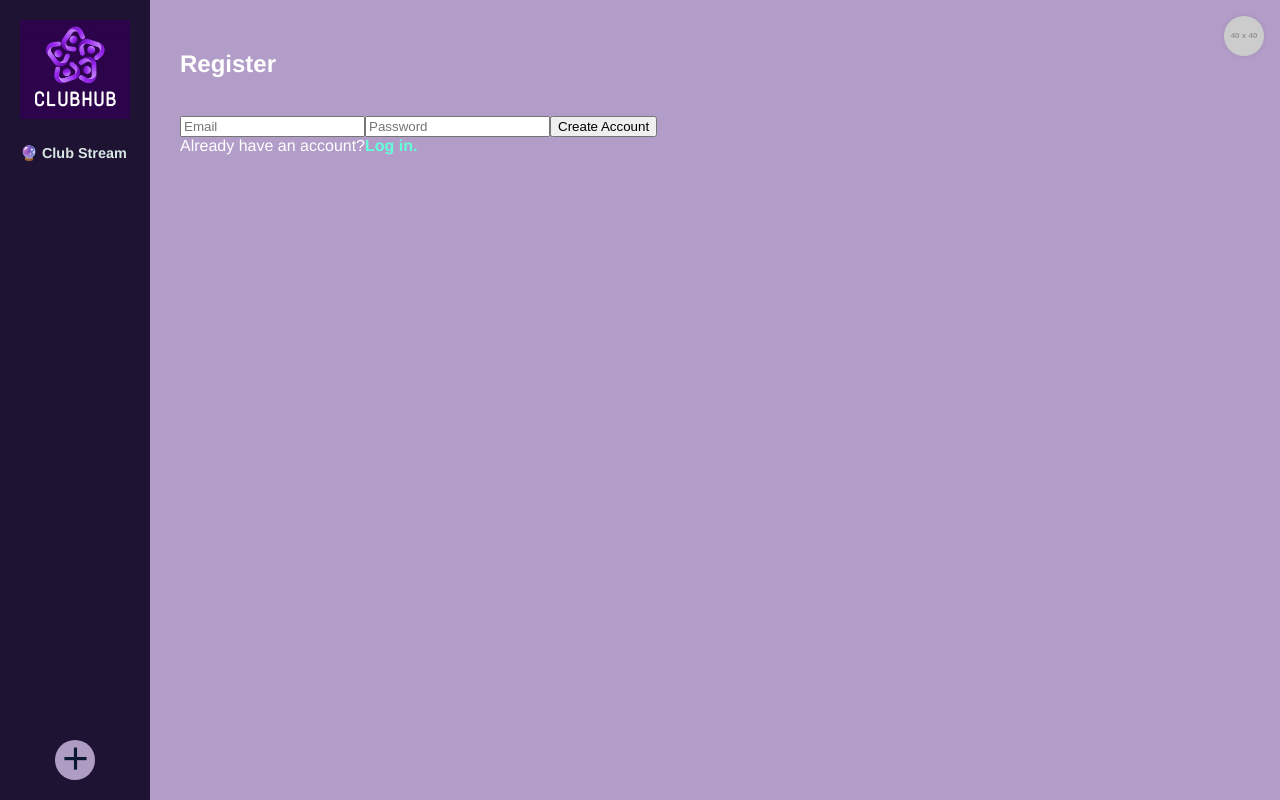
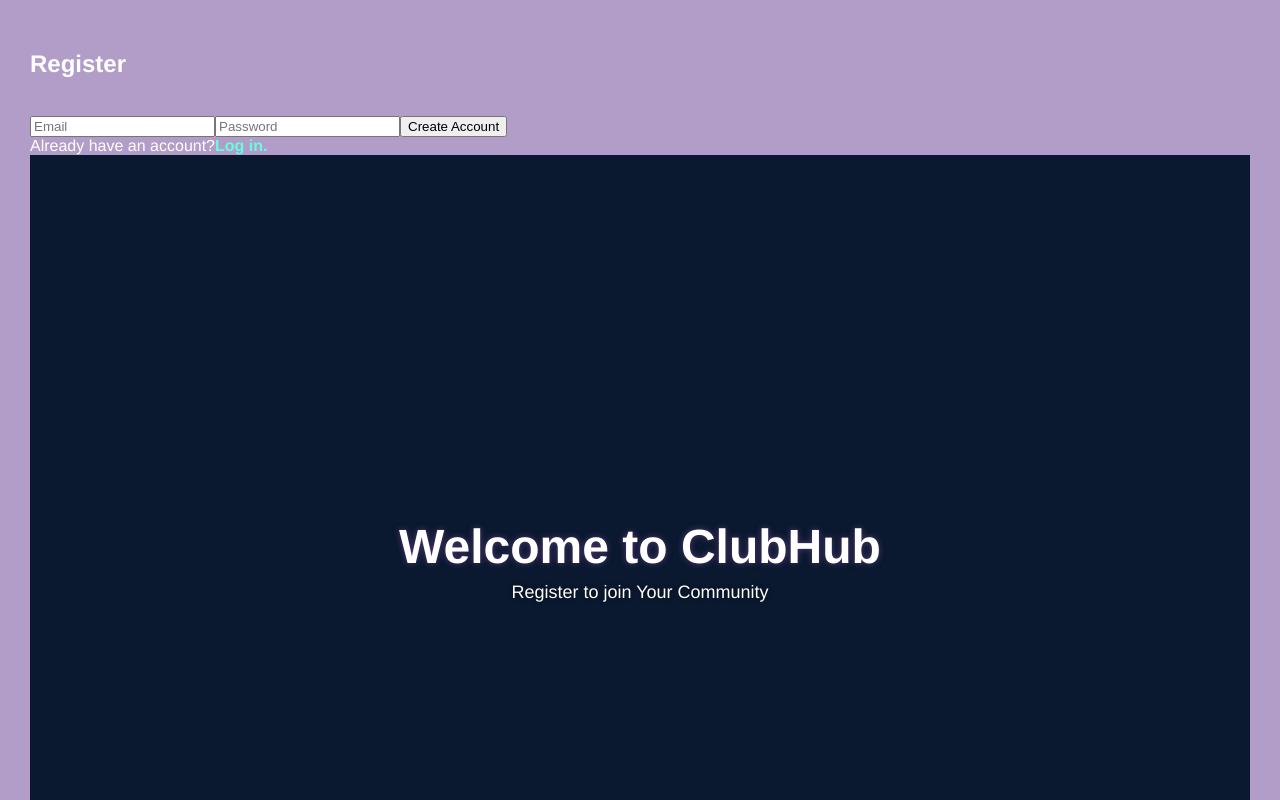
Before and after one commit to bree20005/ClubHub, a React (Create React App) app: page /register in a window 1280 px wide. Built offline with nearby package versions, Linux system fonts and the light colour scheme.

Commit message:
styling for login and register page

```diff
--- a/src/App.js
+++ b/src/App.js
@@ -223,7 +223,7 @@
   const location = useLocation();
   const [selectedClub, setSelectedClub] = useState('');
   const [avatarUrl, setAvatarUrl] = useState('');
-  const hideSidebar = location.pathname === '/' || location.pathname === '/loginnew';
+  const hideSidebar = location.pathname === '/' || location.pathname === '/loginnew' || location.pathname === '/register';
 
   useEffect(() => {
     const fetchAvatar = async () => {
--- a/src/components/LoginNew.js
+++ b/src/components/LoginNew.js
@@ -32,7 +32,6 @@
 
   return (
     <div>
-      <h2>Login</h2>
       <br></br>
       {message && <span>{message}</span>}
       <form onSubmit={handleSubmit}>
@@ -56,7 +55,7 @@
       <Link to="/register">Register.</Link>
 
       <>
-      <div className="login-page">
+      <div className="login-page-new">
         <h1
           style={{
             color: 'white',
@@ -77,7 +76,7 @@
             textShadow: '0 0 4px rgba(0, 0, 0, 0.5)',
           }}
         >
-          Join Your Community
+          Login to join Your Community
         </h2>
 
       </div>
--- a/src/components/Register.js
+++ b/src/components/Register.js
@@ -53,7 +53,39 @@
       </form>
       <span>Already have an account?</span>
       <Link to="/loginnew">Log in.</Link>
+
+      <>
+      <div className="register-page">
+        <h1
+          style={{
+            color: 'white',
+            fontSize: '48px',
+            marginBottom: '8px',
+            textShadow: '0 0 6px rgba(155, 89, 182, 0.5)',
+          }}
+        >
+          Welcome to ClubHub
+        </h1>
+        <h2
+          style={{
+            color: 'white',
+            fontSize: '18px',
+            fontWeight: 'normal',
+            marginTop: 0,
+            marginBottom: '20px',
+            textShadow: '0 0 4px rgba(0, 0, 0, 0.5)',
+          }}
+        >
+          Register to join Your Community
+        </h2>
+
+      </div>
+    </>
     </div>
+
+
+
+
   );
 }
 
--- a/src/index.css
+++ b/src/index.css
@@ -234,7 +234,19 @@
   margin-top: 4px;
 }
 
-.login-page {
+.login-page-new {
+  display: flex;
+  flex-direction: column;
+  align-items: center;
+  justify-content: center;
+  height: 100vh;
+  padding: 0;
+  background-color: #0a192f;
+  color: white;
+  box-sizing: border-box;
+}
+
+.register-page {
   display: flex;
   flex-direction: column;
   align-items: center;
```
